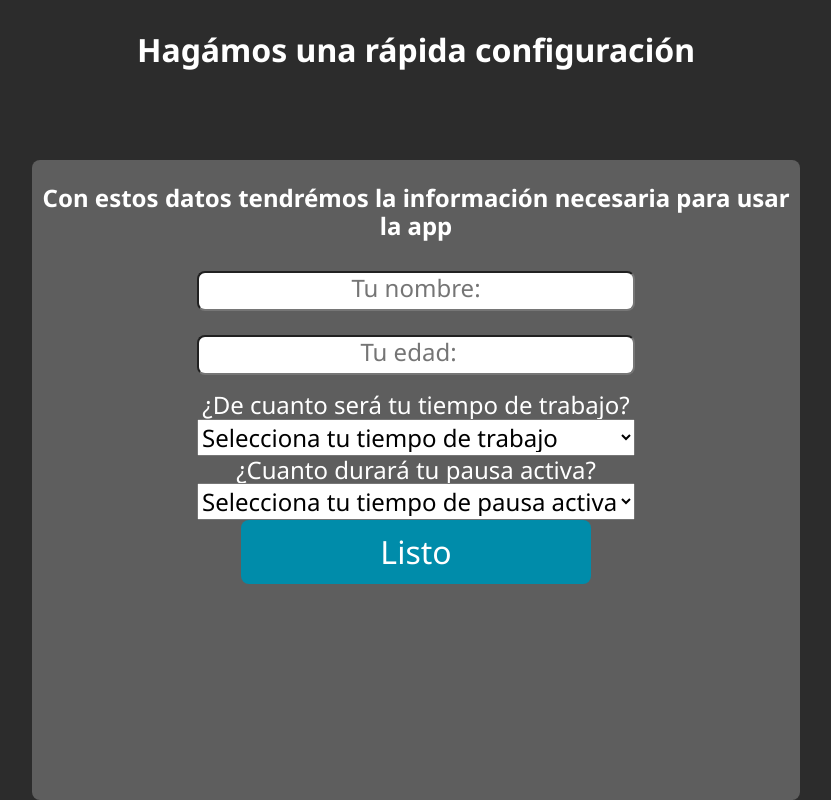
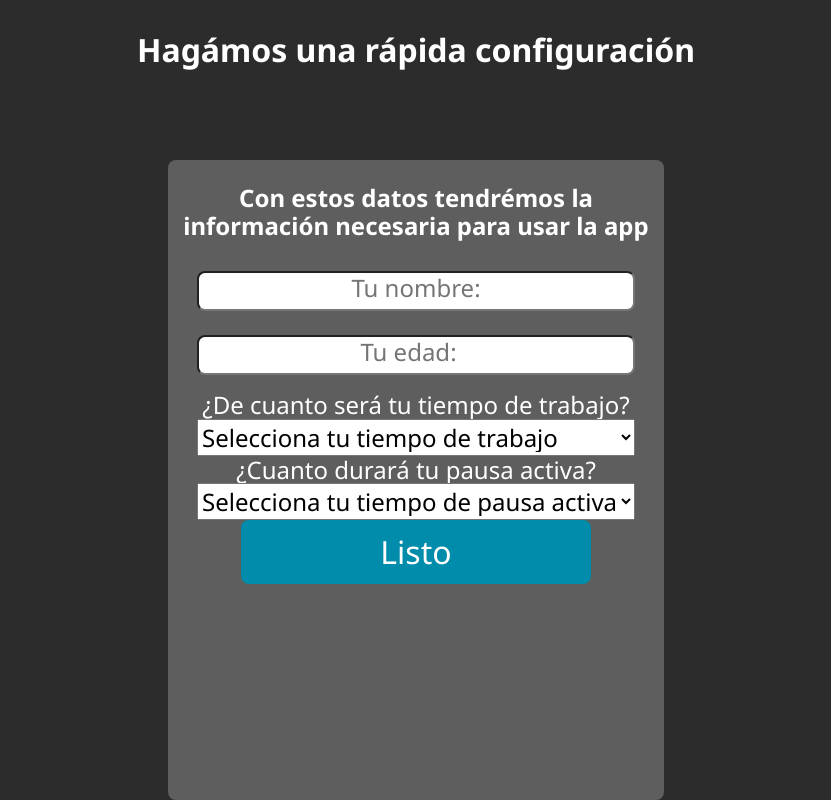
Before and after one commit to isrameve/breaky-react, a React (Vite) app: page / in a window 1280 px wide. Shown: the whole page, without its empty margins (224-1055 px from the left). Built offline with nearby package versions, Linux system fonts and the light colour scheme.

Commit message:
Implementada la función de que una vez esté creado el usuario inicial el formulario ya no aparezca. Implem,entaré un menú para que se pueda cambiar el usuario a necesidad en cualquier momento de manera sencilla

```diff
--- a/src/App.jsx
+++ b/src/App.jsx
@@ -1,5 +1,6 @@
 import FullCenterSection from "./pages/FullCenterSection";
 import UserForm from "./components/UserForm/UserForm";
+import ButtonToWorking from "./components/ButtonToWorking/ButtonToWorking";
 import WorkigTimer from "./components/WorkigTimer/WorkigTimer";
 import BreakTimer from "./components/BreakTimer/BreakTimer";
 
@@ -10,9 +11,22 @@ function App() {
   const [userProfile] = useLocalStorage("userProfile");
   const { activityStatus } = useActivityStatus();
 
+  if (activityStatus === undefined && localStorage.length > 0) {
+    //Esto tiene fallas a largo plazo, ya que si tengo otros elementos en el local mas adelante, podrían crear un comflicto
+    return (
+      <FullCenterSection>
+        <ButtonToWorking />
+      </FullCenterSection>
+    );
+  }
+
   return (
     <div>
-      {activityStatus === undefined && <UserForm />}
+      {activityStatus === undefined && (
+        <FullCenterSection>
+          <UserForm />
+        </FullCenterSection>
+      )}
 
       {activityStatus === "working" && (
         <FullCenterSection>
--- /dev/null
+++ b/src/components/ButtonToWorking/ButtonToWorking.jsx
@@ -0,0 +1,21 @@
+import Button from "../Button/Button";
+
+import { useActivityStatus } from "../../contexts/ActivityContext";
+
+const ButtonToWorking = () => {
+  const { setActivityStatus } = useActivityStatus();
+
+  const handleClickButtonComenzar = () => {
+    setActivityStatus("working"); //Indica a la app que damos inicio a la app con working al setear el valor del contexto global ActivityContext a "working"
+  };
+
+  return (
+    <Button
+      label={"Comenzar"}
+      typeOfButton={"largePrimaryButton"}
+      onClick={handleClickButtonComenzar}
+    />
+  );
+};
+
+export default ButtonToWorking;
--- a/src/components/UserForm/UserForm.jsx
+++ b/src/components/UserForm/UserForm.jsx
@@ -1,5 +1,3 @@
-import { useActivityStatus } from "../../contexts/ActivityContext";
-
 import FullCenterSection from "../../pages/FullCenterSection";
 import CardBackgroundGrey from "../CardBackgroundGrey/CardBackgroundGrey";
 import Button from "../Button/Button";
@@ -14,20 +12,16 @@ const UserForm = () => {
     workTime: undefined,
     breakTime: undefined,
   };
-  // Hay un fallo. Si le hago localStorage.clear(), al quedar sin ningún predefinido, la app queda muerta y sin poder iniciar... buscar y entender el fallo pára solucionarlo - Puede ser el fallo que se presenta en Netlify
 
   const [userProfile, setUserProfile] = useLocalStorage(
     "userProfile",
     initialUserConfig
   );
 
-  const { setActivityStatus } = useActivityStatus();
-
   const handleSubmit = (e) => {
     e.preventDefault();
     console.log(userProfile);
     alert(`Usuario guardado`);
-    setActivityStatus("working"); //Indica a la app que damos inicio a la app con working al setear el valor del contexto global ActivityContext a "working"
   };
 
   const handleNameChange = (e) => {
@@ -134,7 +128,7 @@ const UserForm = () => {
 
           <Button
             type={"submit"}
-            typeOfButton="largePrimaryButton"
+            typeOfButton={"largePrimaryButton"}
             label={"Listo"}
           />
         </form>
```
